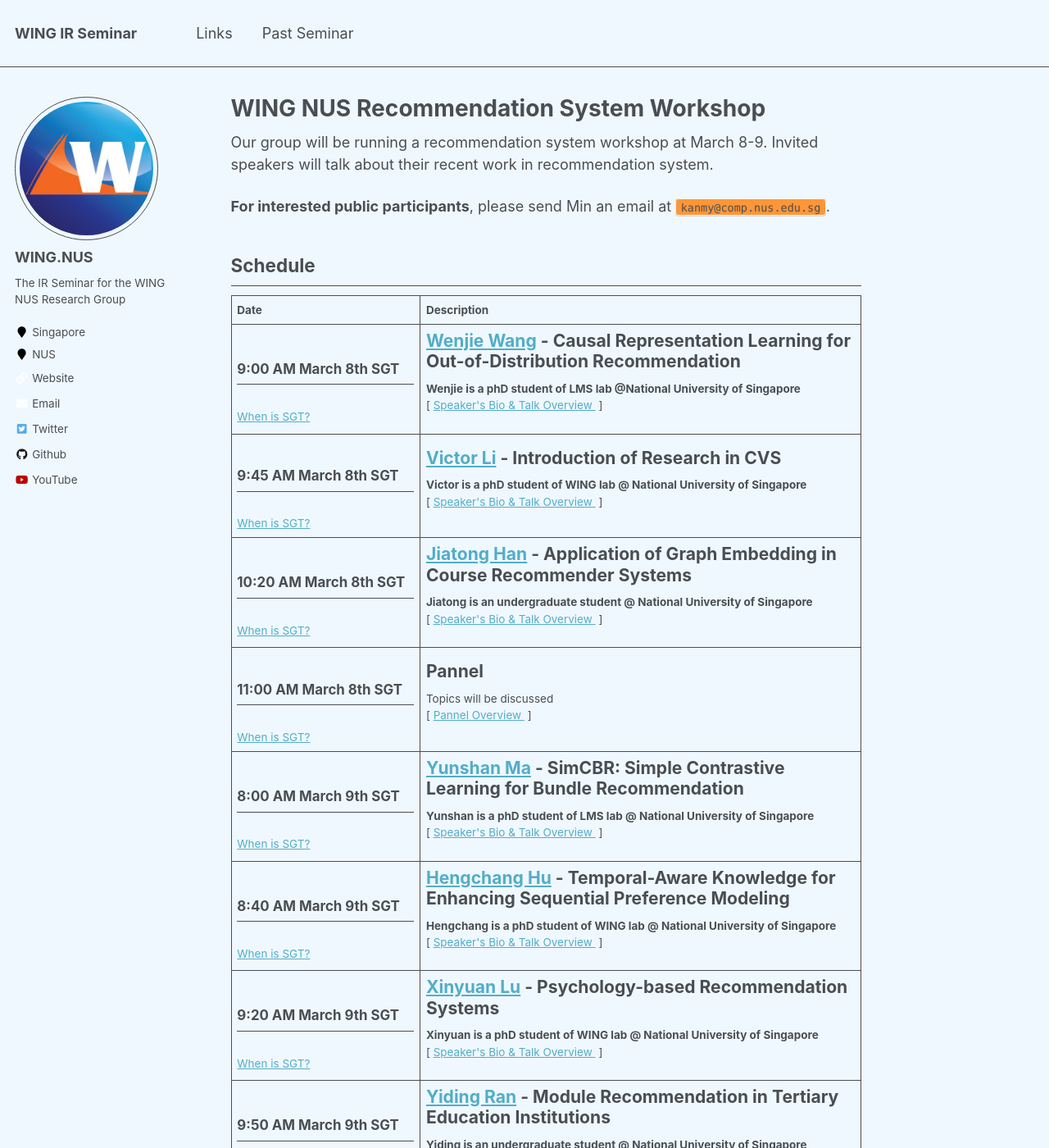
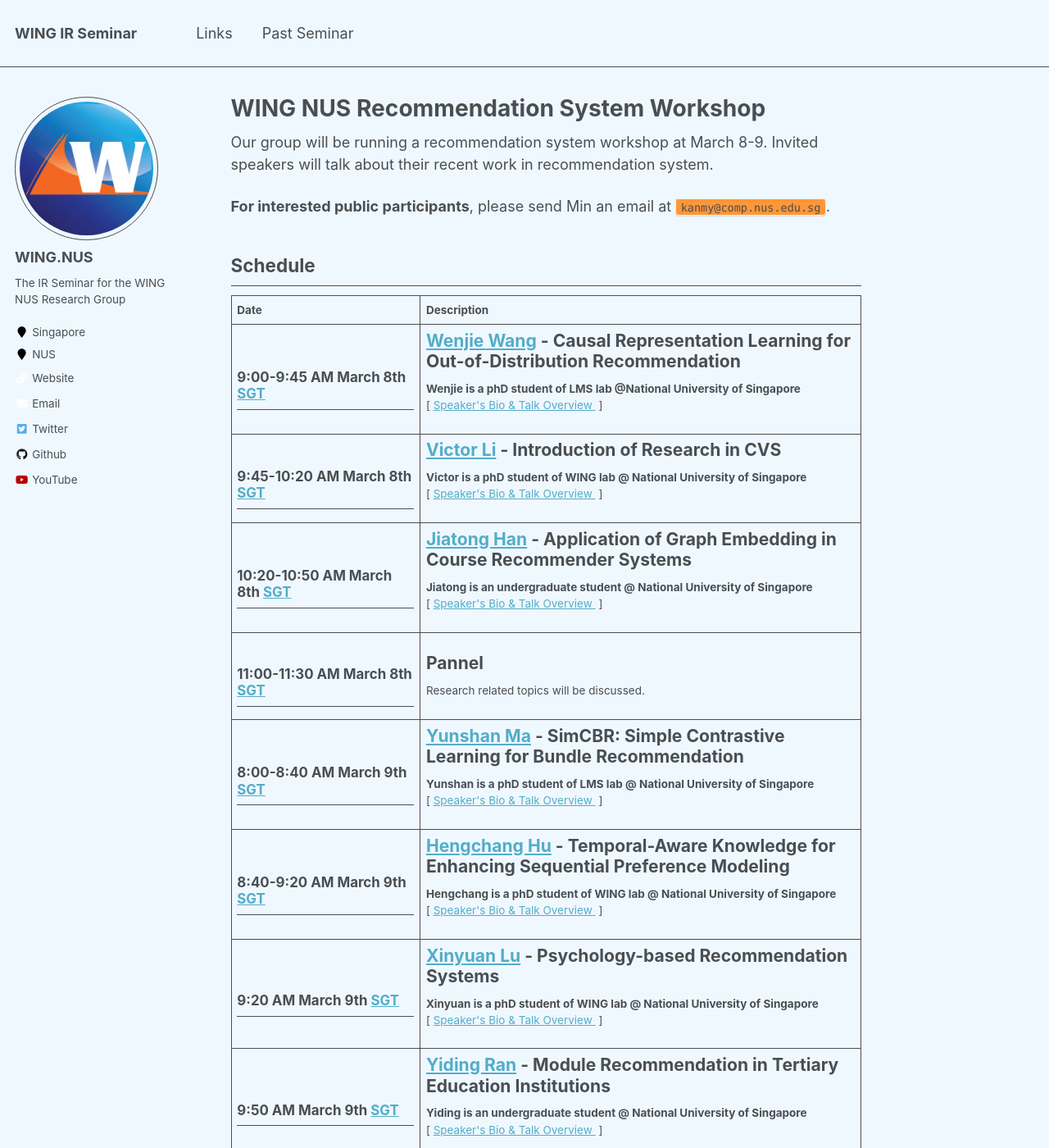
Before and after one commit to WING-NUS/ir-seminar, a Jekyll site: the page built from _pages/about.md, in a window 1280 px wide and 1400 px high. Shown: the whole window at 82% size. Built offline with Jekyll 4.4.1, drawn with Linux system fonts in a browser that asks for light colours; some of the changed text lies outside the part shown.

Commit message:
update recsys workshop

```diff
--- a/_pages/about.md
+++ b/_pages/about.md
@@ -23,7 +23,7 @@ Our group will be running a recommendation system workshop at March 8-9. Invited
 
 <!-- ***************** Speaker 1 ************ -->
 <tr>
-  <td><h2>9:00 AM March 8th SGT</h2><br/><a href="https://www.timeanddate.com/time/zones/sgt">When is SGT?</a>
+  <td><h2>9:00-9:45 AM March 8th <a href="https://www.timeanddate.com/time/zones/sgt">SGT</a></h2>
   </td>
 
   <td>
@@ -45,8 +45,7 @@ Our group will be running a recommendation system workshop at March 8-9. Invited
 
   <!-- ***************** Speaker 2 ************ -->
 <tr>
-  <td><h2>9:45 AM March 8th SGT</h2><br/><a href="https://www.timeanddate.com/time/zones/sgt">When is SGT?</a>
-  </td>
+  <td><h2>9:45-10:20 AM March 8th <a href="https://www.timeanddate.com/time/zones/sgt">SGT</a></h2></td>
 
   <td>
       <h1><a href="https://lichuangnus.github.io/">Victor Li</a> - Introduction of Research in CVS</h1>
@@ -67,8 +66,7 @@ Our group will be running a recommendation system workshop at March 8-9. Invited
 
   <!-- ***************** Speaker 3 ************ -->
 <tr>
-  <td><h2>10:20 AM March 8th SGT</h2><br/><a href="https://www.timeanddate.com/time/zones/sgt">When is SGT?</a>
-  </td>
+  <td><h2>10:20-10:50 AM March 8th <a href="https://www.timeanddate.com/time/zones/sgt">SGT</a></h2> </td>
 
   <td>
       <h1><a href="https://www.linkedin.com/in/jiatong-han-06636419b/">Jiatong Han</a> - Application of Graph Embedding in Course Recommender Systems</h1>
@@ -89,15 +87,11 @@ Our group will be running a recommendation system workshop at March 8-9. Invited
 
    <!-- ***************** Pannel ************ -->
 <tr>
-  <td><h2>11:00 AM March 8th SGT</h2><br/><a href="https://www.timeanddate.com/time/zones/sgt">When is SGT?</a>
-  </td>
+  <td><h2>11:00-11:30 AM March 8th <a href="https://www.timeanddate.com/time/zones/sgt">SGT</a></h2> </td>
 
   <td>
       <h1>Pannel</h1>
-      Topics will be discussed
-        <p>
-          [&nbsp;<a href="https://wing-nus.github.io/ir-seminar/speaker-hongwei">Pannel Overview </a>&nbsp;]
-        </p>
+      Research related topics will be discussed.
 <!--
   <p>
     <iframe width="560" height="315" src="https://www.youtube.com/embed/fC8HfepCDgE" frameborder="0" allow="autoplay; encrypted-media" allowfullscreen></iframe>
@@ -111,7 +105,7 @@ Our group will be running a recommendation system workshop at March 8-9. Invited
 
   <!-- ***************** Speaker 4 ************ -->
 <tr>
-  <td><h2>8:00 AM March 9th SGT</h2><br/><a href="https://www.timeanddate.com/time/zones/sgt">When is SGT?</a>
+  <td><h2>8:00-8:40 AM March 9th <a href="https://www.timeanddate.com/time/zones/sgt">SGT</a></h2>
   </td>
 
   <td>
@@ -125,7 +119,7 @@ Our group will be running a recommendation system workshop at March 8-9. Invited
 
   <!-- ***************** Speaker 5 ************ -->
 <tr>
-  <td><h2>8:40 AM March 9th SGT</h2><br/><a href="https://www.timeanddate.com/time/zones/sgt">When is SGT?</a>
+  <td><h2>8:40-9:20 AM March 9th <a href="https://www.timeanddate.com/time/zones/sgt">SGT</a></h2>
   </td>
 
   <td>
@@ -139,7 +133,7 @@ Our group will be running a recommendation system workshop at March 8-9. Invited
 
   <!-- ***************** Speaker 6 ************ -->
 <tr>
-  <td><h2>9:20 AM March 9th SGT</h2><br/><a href="https://www.timeanddate.com/time/zones/sgt">When is SGT?</a>
+  <td><h2>9:20 AM March 9th <a href="https://www.timeanddate.com/time/zones/sgt">SGT</a></h2>
   </td>
 
   <td>
@@ -153,7 +147,7 @@ Our group will be running a recommendation system workshop at March 8-9. Invited
 
   <!-- ***************** Speaker 7 ************ -->
 <tr>
-  <td><h2>9:50 AM March 9th SGT</h2><br/><a href="https://www.timeanddate.com/time/zones/sgt">When is SGT?</a>
+  <td><h2>9:50 AM March 9th <a href="https://www.timeanddate.com/time/zones/sgt">SGT</a></h2>
   </td>
 
   <td>
@@ -167,7 +161,7 @@ Our group will be running a recommendation system workshop at March 8-9. Invited
 
 <!-- ***************** Discussion ************ -->
 <tr>
-  <td><h2>11:00 AM March 8th SGT</h2><br/><a href="https://www.timeanddate.com/time/zones/sgt">When is SGT?</a>
+  <td><h2>11:00 AM March 9th <a href="https://www.timeanddate.com/time/zones/sgt">SGT</a></h2>
   </td>
 
   <td>
@@ -190,7 +184,7 @@ Our group will be running a recommendation system workshop at March 8-9. Invited
 <!-- <div></div> -->
 <!-- <div></div> -->
 <div class="tutor__profile">
-  <img src="images/YanxiaQIN.JPG"/><BR/>
+  <img src="images/YanxiaQIN.jpg"/><BR/>
   <strong>Yanxia Qin</strong>
   <BR/>
   <A HREF="https://sites.google.com/site/qolina">Homepage</A><BR/>
```
